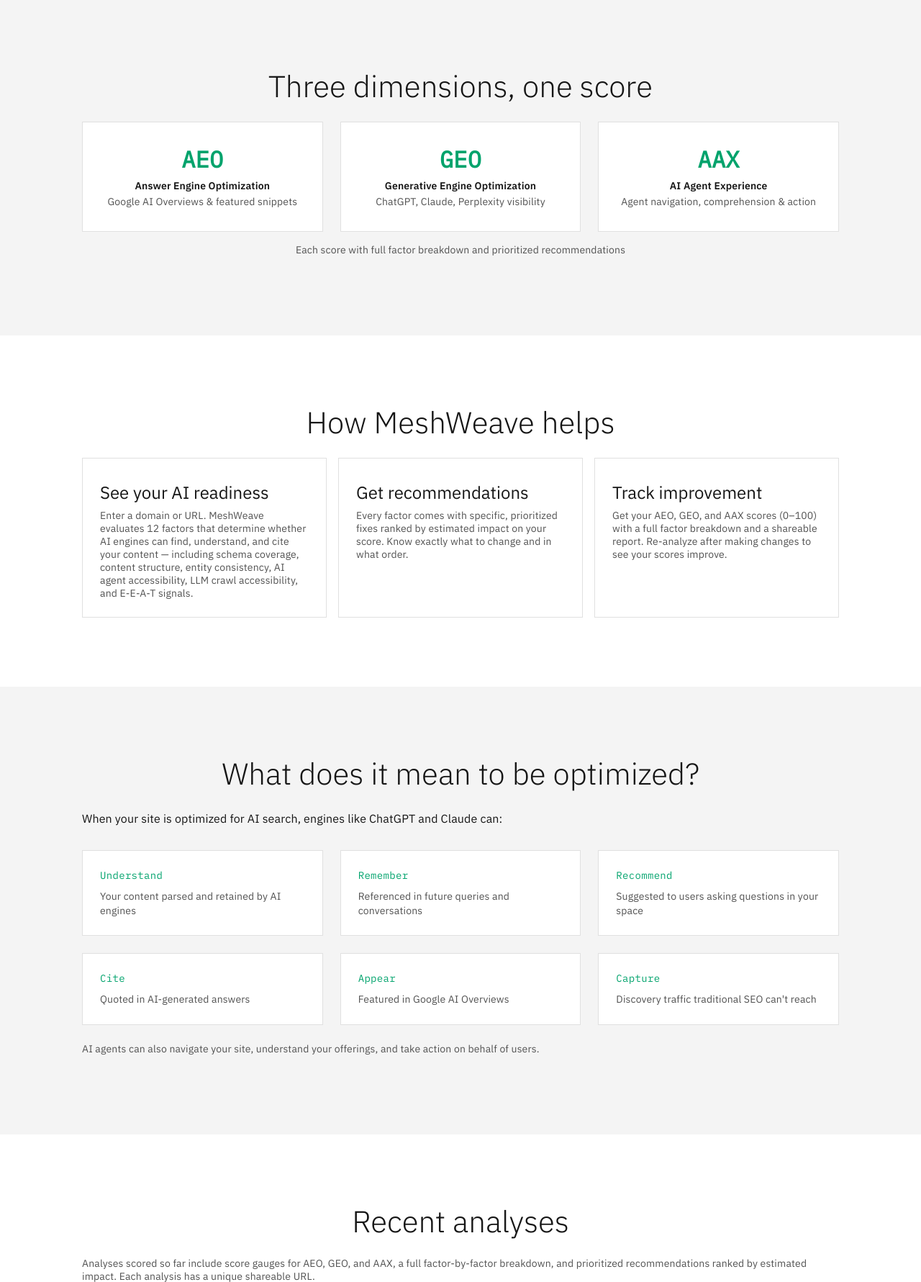
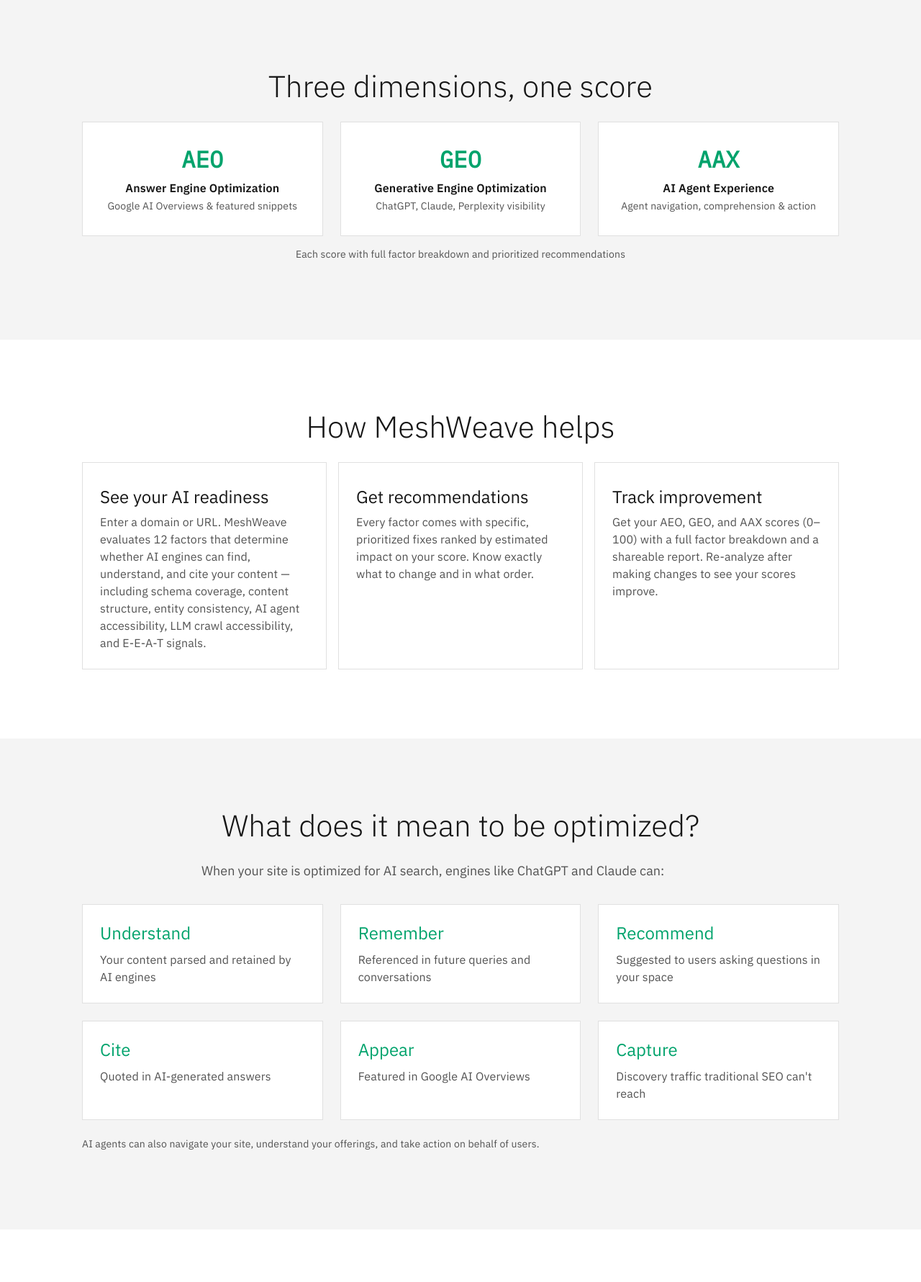
Before and after one commit to malvavisc0/meshweave, a FastAPI app: template webapp/templates/home.html in a window 1280 px wide. Shown: the part 695-2476 px from the top of the page at 72% size. Run offline with FastAPI, Linux system fonts and the light colour scheme; the template is opened without the code that fills it, so the values that code supplies are empty; parts of the project's set-up code (start-up, migrations or seed data) failed here and were passed over.

Commit message:
fixes fixes

```diff
--- a/webapp/static/style.css
+++ b/webapp/static/style.css
@@ -853,6 +853,15 @@ label {
   text-align: center;
 }
 
+.landing-section-subtitle {
+  font: var(--font-body-lg);
+  color: var(--color-ink-muted);
+  letter-spacing: 0;
+  line-height: 1.55;
+  max-width: 720px;
+  margin-inline: auto;
+}
+
 /* Stats bar */
 .stats-bar {
   display: flex;
@@ -889,9 +898,13 @@ label {
 }
 
 .faq-item h3 {
-  font: var(--font-subhead);
+  font: var(--font-card-title);
   letter-spacing: 0;
   margin: 0 0 var(--space-xs);
+}
+
+.faq-item p {
+  color: var(--color-ink-muted);
 }
 
 /* Score framework preview cards (AEO / GEO / AAX) */
@@ -923,7 +936,8 @@ label {
 
 .score-card-focus {
   display: block;
-  font: var(--font-body-emphasis);
+  font: var(--font-body);
+  font-weight: 600;
   color: var(--color-ink);
   margin-top: var(--space-xs);
 }
@@ -933,6 +947,11 @@ label {
   font: var(--font-body-sm);
   color: var(--color-ink-muted);
   margin-top: var(--space-xxs);
+}
+
+/* Landing panel body text — muted color at body size */
+.landing-section .panel p {
+  color: var(--color-ink-muted);
 }
 
 /* Outcomes grid (What does it mean to be optimized) */
@@ -959,18 +978,16 @@ label {
 }
 
 .outcome-verb {
-  font-family: IBM Plex Mono, ui-monospace, monospace;
-  font-size: 14px;
-  font-weight: 500;
+  font: var(--font-card-title);
+  font-weight: 400;
   color: var(--color-primary);
-  letter-spacing: 0.32px;
+  letter-spacing: 0;
 }
 
 .outcome-desc {
-  font: var(--font-body-sm);
+  font: var(--font-body);
   color: var(--color-ink-muted);
   margin: 0;
-  line-height: 1.45;
 }
 
 /* Card list (used by recent analyses) */
@@ -2005,7 +2022,7 @@ label {
   }
 
   .landing-hero-subtitle {
-    font-size: var(--font-body);
+    font: var(--font-body);
   }
 
   .landing-section {
@@ -2013,7 +2030,8 @@ label {
   }
 
   .landing-section-title {
-    font-size: var(--font-headline);
+    font: var(--font-headline);
+    font-weight: 300;
   }
 
   .stats-bar {
@@ -2030,7 +2048,7 @@ label {
   }
 
   .cta-banner h2 {
-    font-size: var(--font-card-title);
+    font: var(--font-card-title);
   }
 
 
--- a/webapp/templates/home.html
+++ b/webapp/templates/home.html
@@ -147,19 +147,19 @@
     <div class="grid-3">
       <div class="panel">
         <h3>See your AI readiness</h3>
-        <p class="small m0">Enter a domain or URL. MeshWeave evaluates 12 factors that determine whether AI engines
+        <p class="m0">Enter a domain or URL. MeshWeave evaluates 12 factors that determine whether AI engines
           can find, understand, and cite your content — including schema coverage, content structure, entity
           consistency, AI agent accessibility,
           LLM crawl accessibility, and E-E-A-T signals.</p>
       </div>
       <div class="panel">
         <h3>Get recommendations</h3>
-        <p class="small m0">Every factor comes with specific, prioritized fixes ranked by estimated impact on your
+        <p class="m0">Every factor comes with specific, prioritized fixes ranked by estimated impact on your
           score. Know exactly what to change and in what order.</p>
       </div>
       <div class="panel">
         <h3>Track improvement</h3>
-        <p class="small m0">Get your AEO, GEO, and AAX scores (0–100) with a full factor breakdown and a
+        <p class="m0">Get your AEO, GEO, and AAX scores (0–100) with a full factor breakdown and a
           shareable report. Re-analyze after making changes to see your scores improve.</p>
       </div>
     </div>
@@ -255,7 +255,7 @@
 
     <div class="faq-item">
       <h3>What are AEO, GEO, and AAX scores?</h3>
-      <p class="small m0">
+      <p class="m0">
         <strong>AEO</strong> (Answer Engine Optimization) measures how well your site captures Google
         AI Overviews and featured snippets.<br>
         <strong>GEO</strong> (Generative Engine Optimization) measures how well AI
@@ -267,7 +267,7 @@
 
     <div class="faq-item">
       <h3>Why does AI search matter?</h3>
-      <p class="small m0">Traditional search engines show a list of links. AI engines give direct answers — and they
+      <p class="m0">Traditional search engines show a list of links. AI engines give direct answers — and they
         choose which sources to cite. AEO optimizes for Google's AI Overviews and featured snippets. GEO optimizes for
         ChatGPT, Claude, and Perplexity. AAX optimizes for AI agents that act on behalf of users. If you're not
         optimized for all three, you're missing the fastest-growing channel for discovery.</p>
@@ -275,20 +275,20 @@
 
     <div class="faq-item">
       <h3>What data do you need?</h3>
-      <p class="small m0">Just a URL. The engine auto-scores schema coverage, content structure, entity signals, LLM
+      <p class="m0">Just a URL. The engine auto-scores schema coverage, content structure, entity signals, LLM
         crawl accessibility, and content depth. Optionally add Search Console data or voice results for a complete
         score.</p>
     </div>
 
     <div class="faq-item">
       <h3>Are results public or private?</h3>
-      <p class="small m0">Signed-in users: private by default. Anonymous runs: public. Public analyses can be claimed
+      <p class="m0">Signed-in users: private by default. Anonymous runs: public. Public analyses can be claimed
         after signing in.</p>
     </div>
 
     <div class="faq-item">
       <h3>Can results be shared?</h3>
-      <p class="small m0">Yes. Each analysis has a unique URL. Shared pages show score gauges and factor breakdowns — no
+      <p class="m0">Yes. Each analysis has a unique URL. Shared pages show score gauges and factor breakdowns — no
         account needed.</p>
     </div>
   </div>
```
